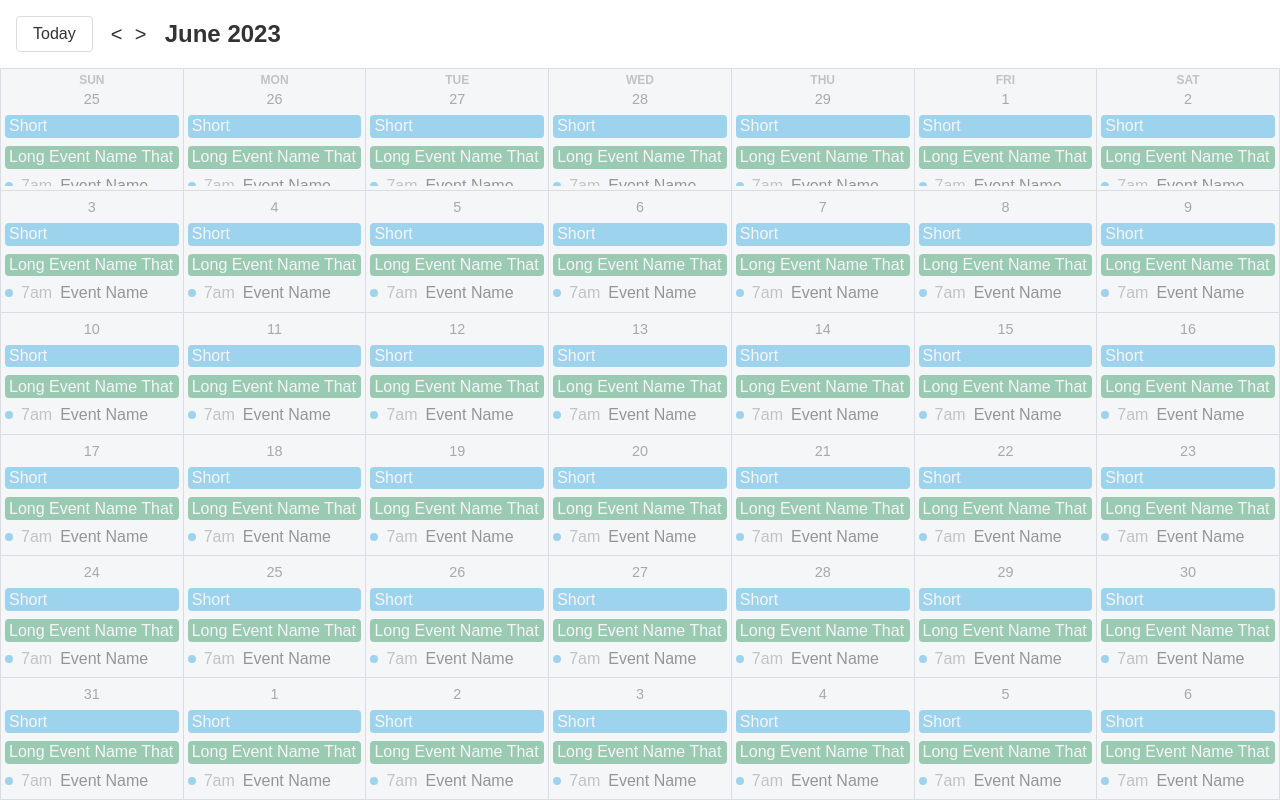
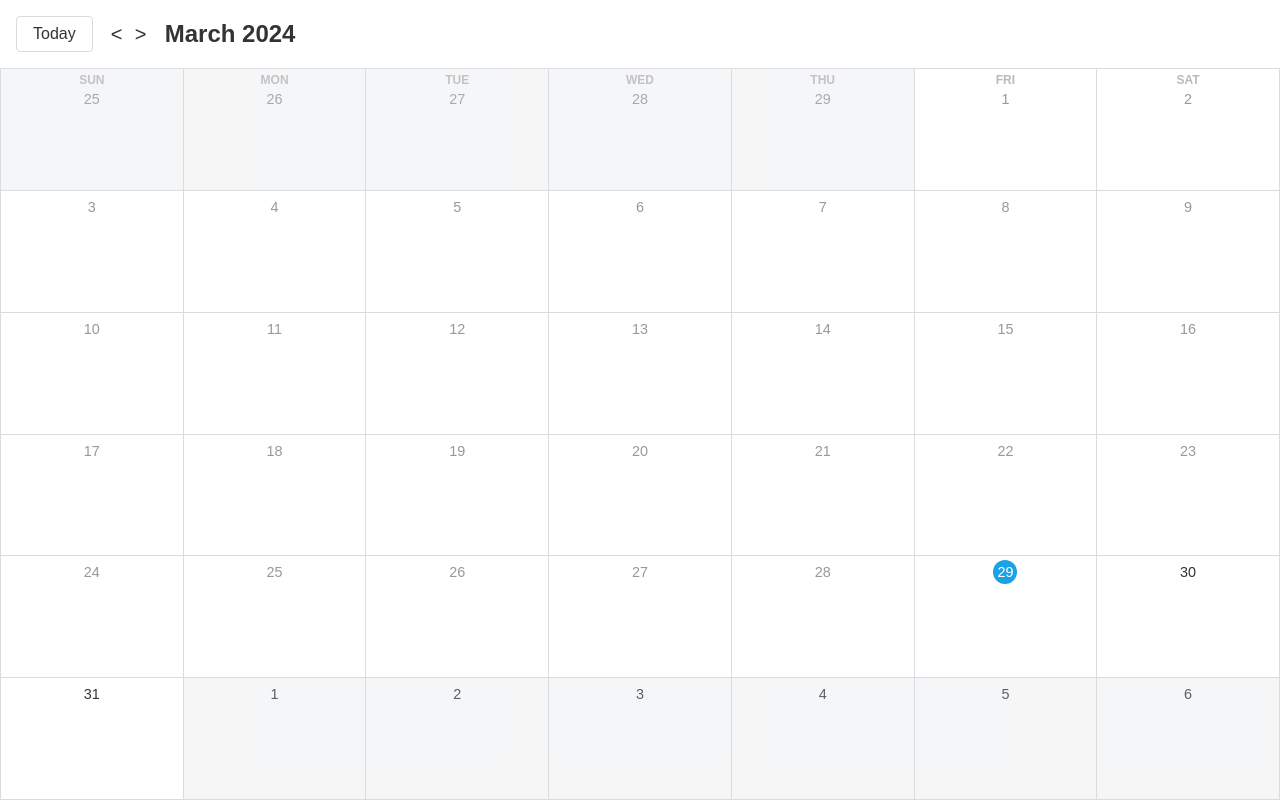
Before and after one commit to subhamdash45/google-calendar-clone, a React (Vite) app: page / in a window 1280 px wide. Built offline with nearby package versions, Linux system fonts and the light colour scheme.

Commit message:
feat(calendar): added dynamic classes and change of months feature

```diff
--- a/src/components/Calendar.tsx
+++ b/src/components/Calendar.tsx
@@ -1,13 +1,20 @@
 import { useMemo, useState } from "react";
 import {
+  addMonths,
   eachDayOfInterval,
+  endOfDay,
   endOfMonth,
   endOfWeek,
+  isBefore,
+  isSameMonth,
+  isToday,
   startOfMonth,
   startOfWeek,
+  subMonths,
 } from "date-fns";
 import "./styles.css";
 import { formatData } from "../utils/formatDate";
+import { concatClass } from "../utils/concatClass";
 
 export function Calendar() {
   const [selectedMonth, setSelectedMonth] = useState(new Date());
@@ -24,35 +31,68 @@ export function Calendar() {
       <div className="header">
         <button className="btn">Today</button>
         <div>
-          <button className="month-change-btn">&lt;</button>
-          <button className="month-change-btn">&gt;</button>
+          <button
+            className="month-change-btn"
+            onClick={() => {
+              setSelectedMonth((pre) => subMonths(pre, 1));
+            }}
+          >
+            &lt;
+          </button>
+          <button
+            className="month-change-btn"
+            onClick={() => {
+              setSelectedMonth((pre) => addMonths(pre, 1));
+            }}
+          >
+            &gt;
+          </button>
         </div>
-        <span className="month-title">June 2023</span>
+        <span className="month-title">
+          {formatData(selectedMonth, { month: "long", year: "numeric" })}
+        </span>
       </div>
       <div className="days">
-        {calendarDates.map((day,index) => (
-          <CalendarDay key={day.getTime()} day={day} showWeekName={index<7} selectedMonth={selectedMonth} />
+        {calendarDates.map((day, index) => (
+          <CalendarDay
+            key={day.getTime()}
+            day={day}
+            showWeekName={index < 7}
+            selectedMonth={selectedMonth}
+          />
         ))}
       </div>
     </div>
   );
 }
 
-interface ICalendarDayProps{
-  day: Date,
-  showWeekName: boolean,
-  selectedMonth: Date
+interface ICalendarDayProps {
+  day: Date;
+  showWeekName: boolean;
+  selectedMonth: Date;
 }
 
-function CalendarDay({day, showWeekName, selectedMonth}: ICalendarDayProps) {
+function CalendarDay({ day, showWeekName, selectedMonth }: ICalendarDayProps) {
   return (
-    <div className="day non-month-day old-month-day">
+    <div
+      className={concatClass(
+        "day",
+        !isSameMonth(day, selectedMonth) && "non-month-day",
+        isBefore(endOfDay(day), selectedMonth) && "old-month-day"
+      )}
+    >
       <div className="day-header">
-        {showWeekName && <div className="week-name">{formatData(day, { weekday: 'short'})}</div>}
-        <div className="day-number">{formatData(day, {day: 'numeric'})}</div>
+        {showWeekName && (
+          <div className="week-name">
+            {formatData(day, { weekday: "short" })}
+          </div>
+        )}
+        <div className={concatClass("day-number", isToday(day) && "today")}>
+          {formatData(day, { day: "numeric" })}
+        </div>
         <button className="add-event-btn">+</button>
       </div>
-      <div className="events">
+      {/* <div className="events">
         <button className="all-day-event blue event">
           <div className="event-name">Short</div>
         </button>
@@ -66,7 +106,7 @@ function CalendarDay({day, showWeekName, selectedMonth}: ICalendarDayProps) {
           <div className="event-time">7am</div>
           <div className="event-name">Event Name</div>
         </button>
-      </div>
+      </div> */}
     </div>
   );
 }
--- /dev/null
+++ b/src/utils/concatClass.ts
@@ -0,0 +1,3 @@
+export function concatClass(...classes: unknown[]) {
+  return classes.filter(c => typeof c === 'string').join(' ')
+}
```
